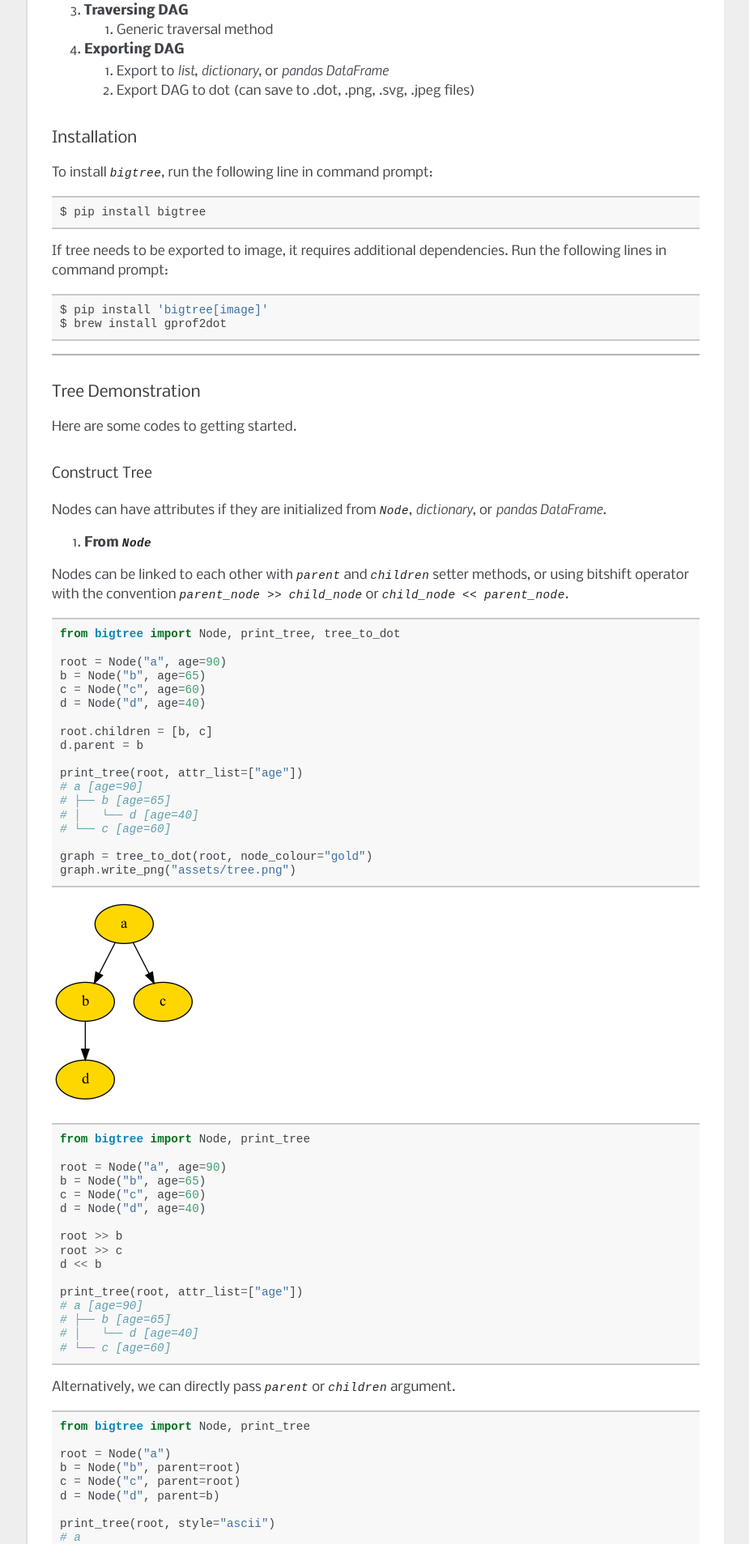
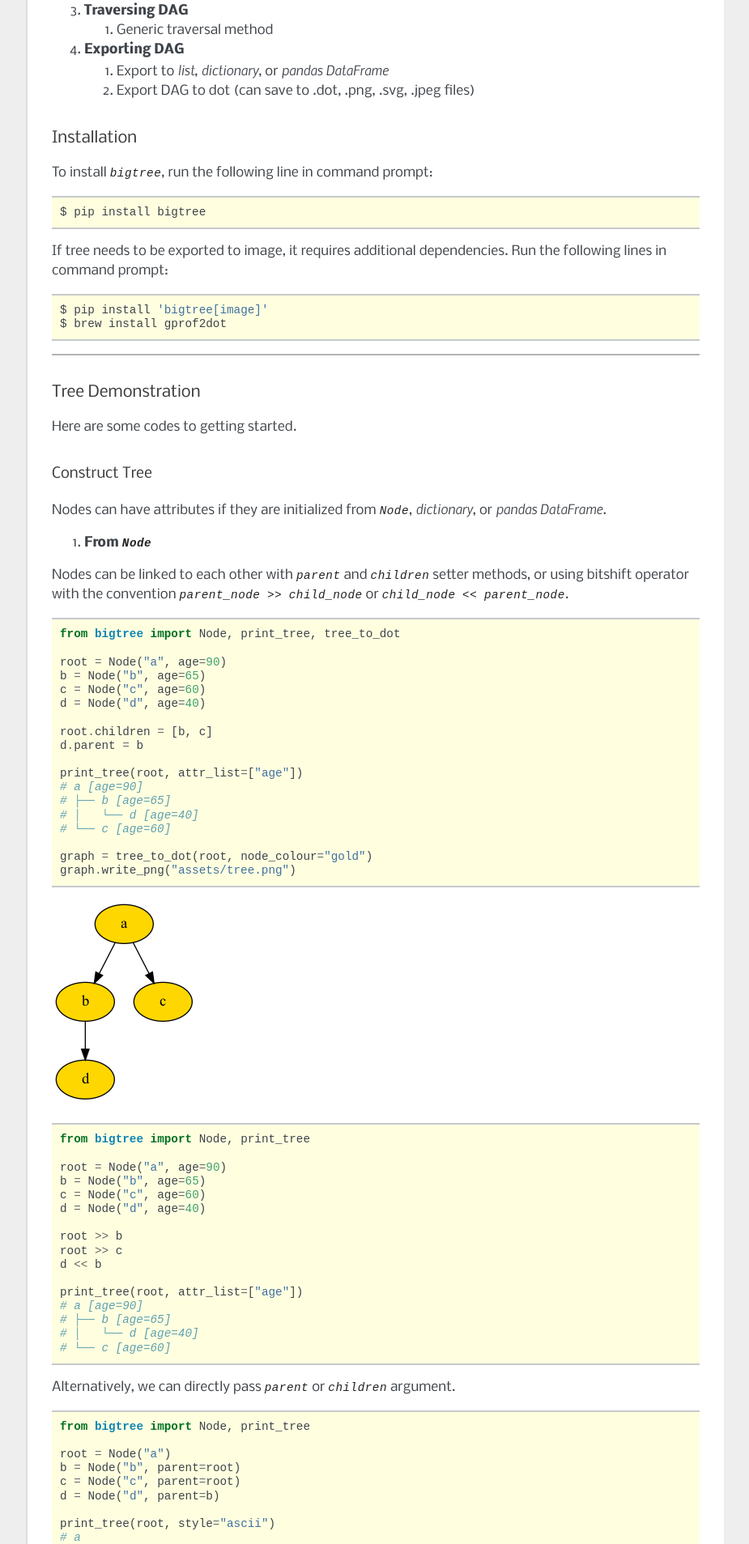
Before and after one commit to kayjan/bigtree, a Sphinx documentation site: the page built from docs/source/index.rst, in a window 1280 px wide. Shown: the part 2410-4317 px from the top of the page at 81% size, without its empty margins (198-1123 px from the left). Built offline with Sphinx 7.4.7, drawn with Linux system fonts in a browser that asks for light colours.

Commit message:
change doc css

```diff
--- a/docs/source/_static/custom.css
+++ b/docs/source/_static/custom.css
@@ -22,3 +22,8 @@ a, a:visited {
 a:hover {
     color: black;
 }
+
+/* Container */
+.highlight {
+    background: lightyellow;
+}
```
